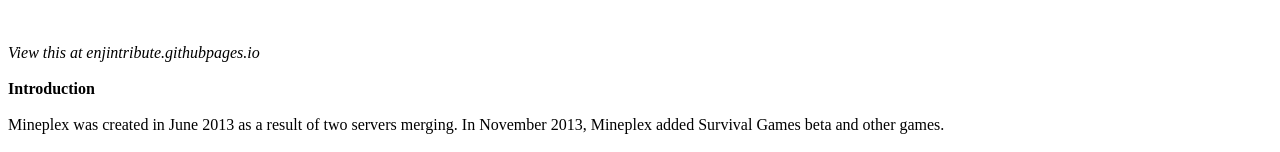
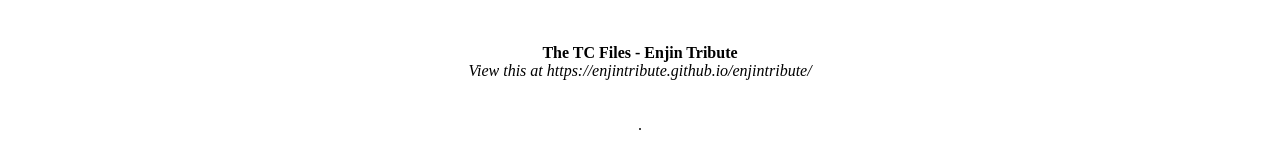
Before and after one commit to enjintribute/enjintribute, a plain HTML site: page index.html in a window 1280 px wide. Shown: the top 152 px of the page. Drawn offline with Linux system fonts and the light colour scheme.

Commit message:
Update index.html

```diff
--- a/index.html
+++ b/index.html
@@ -1,28 +1,35 @@
+<br>
+<center><br>
+<b>The TC Files - Enjin Tribute</b><br>
+<i>View this at https://enjintribute.github.io/enjintribute/</i><br>
 <br>
 <br>
-<i>View this at enjintribute.githubpages.io</i><br>
+.<br>
+<br>
 <br>
 <b>Introduction</b><br>
 <br>
 Mineplex was created in June 2013 as a result of two servers merging. In November 2013, Mineplex added Survival Games beta and other games.<br>
 <br>
+<br>
+  <br>
 In December 2013, Mineplex partenered with CaptainSparklez and others to promote the server on YouTube. They also ran a promotion where if you created an account on the forum, you would get 5000 gems bonus, which caused Enjin to get flooded with new Mineplex users.<br>
 <br>
 This is the beginning of the Mineplex era.<br>
 <br>
 //<br>
-<br>
+<br><br>
 In February 2014, there were more and more "tryhards" spamming the forums in an attempt to get staff. This is the beginning of the "drama", but things were mostly cool at this point. <br>
-<br>
+<br><br>
 In June 2014, a user called Redcamle started spamming the chat on Mineplex with insults, which led to me reporting him on the forums.<br>
-<br>
+<br><br>
 <img src="https://i.imgur.com/jjkayp3.png" /><br>
-<br>
+<br><br>
 After getting muted, he immediately started creating new accounts, <a href="https://i.imgur.com/OTBeLbB.png">spamming the forums randomly</a> while buying us ranks then recording videos of himself screaming at us in Walmart, among other things. He has even lied about having cancer, <a href="https://i.imgur.com/xnetBy1.png">his family dying of cancer</a>, and has <a href="https://i.imgur.com/s6jHEL1.png">created fake accounts posing as a guy with abs</a> (he is fat IRL). He also claimed he was hacking Mineplex. This has lasted for over two years. He was also <a href="https://i.imgur.com/qfSN9HG.png">switching between apologizing to us and spamming insults in all caps every few hours, then apologizing again and so on</a><br>
-<br>
+<br><br>
 <img src="https://i.imgur.com/MhhKJCW.png" /><br>
-<br>
-<br>
+<br><br>
+<br><br>
 Also in June 2014, a Twitter user named "lelddos" claimed to have DDoSed Mineplex and other popular servers. He also posted various internal files from Mineplex. He was believed to be a fraud, but as you will see later, he was actually behind the 2016 Mirai botnet attack, which led to him getting arrested.<br>
 <img src="https://i.imgur.com/0b6s3yT.png" /><br>
 <br>
@@ -348,3 +355,4 @@
 ok i spent too much time on this<br>
 <br>
 enjin staff plz dont delete this post love you &lt;3<br>
+</center>
```
